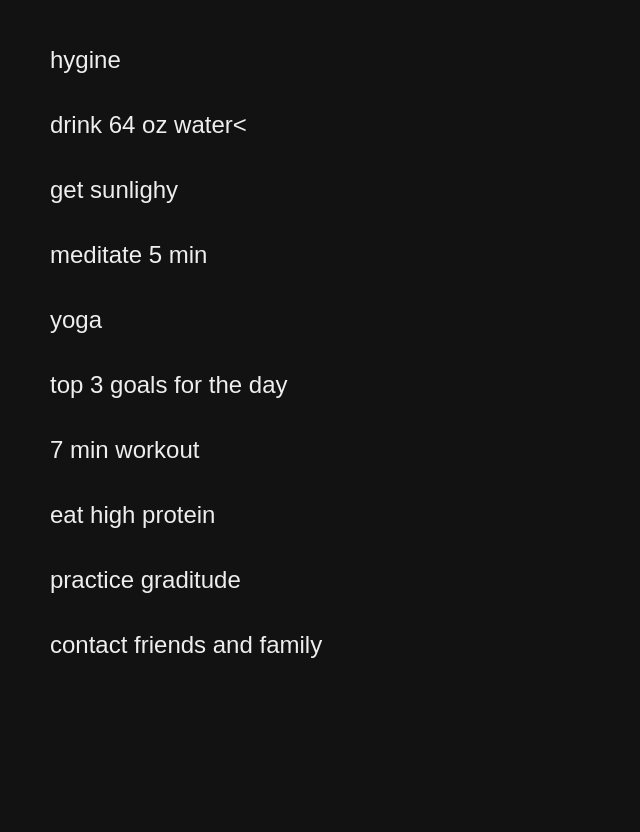
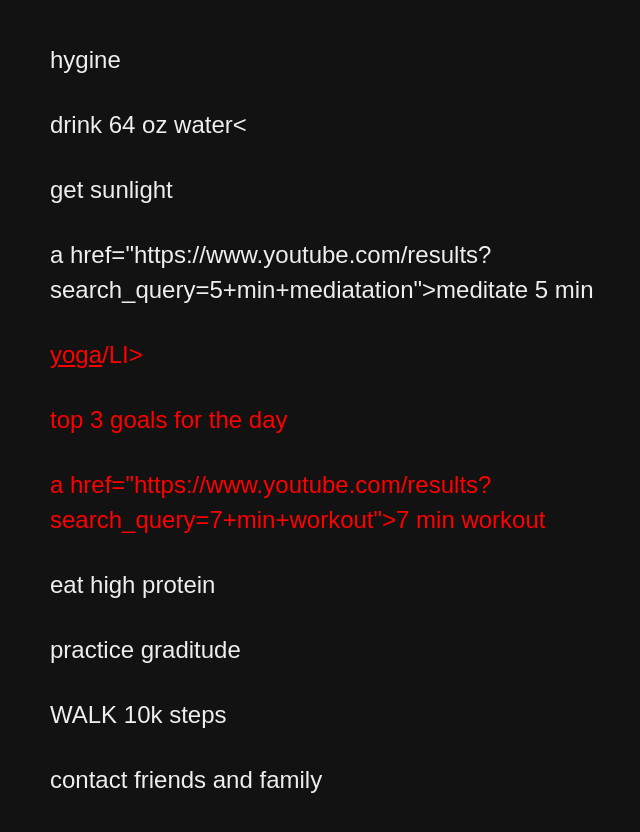
Before and after one commit to skelleyboy/happyapp, a plain HTML site: page index.html in a window 1280 px wide. Shown: the whole page, without its empty margins (240-880 px from the left). Before the commit the page ends 800 px from the top, so only its background shows below. Drawn offline with Linux system fonts and the light colour scheme.

Commit message:
Update index.html

```diff
--- a/index.html
+++ b/index.html
@@ -32,13 +32,14 @@
 <UL>
 <LI>hygine</LI>
 <LI>drink 64 oz water<</LI>
-  <LI>get sunlighy</LI>
-<LI>meditate 5 min</LI>
-<LI>yoga</LI>
+  <LI>get sunlight</LI>
+<LI>a href="https://www.youtube.com/results?search_query=5+min+mediatation">meditate 5 min<a></LI>
+<LI><a href="https://www.youtube.com/results?search_query=10+min+beginner+yoga">yoga<a>/LI>
 <LI>top 3 goals for the day</LI>
-<LI>7 min workout</LI>
-<LI>eat high protein </LI>
+<LI>a href="https://www.youtube.com/results?search_query=7+min+workout">7 min workout</a></LI>
+<LI>eat high protein</LI>
 <LI>practice graditude</LI>
+                       <li>WALK 10k steps</li>
 <LI>contact friends and family</LI>
 </UL>
 
```
